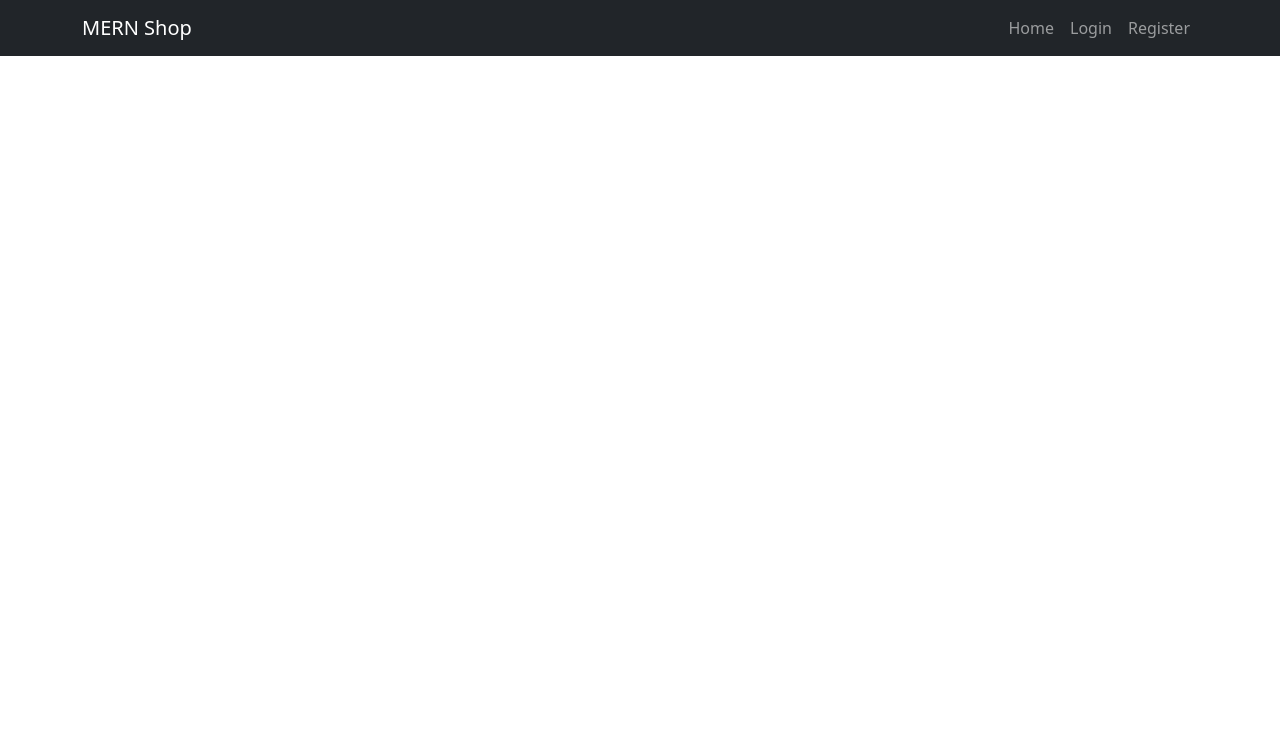
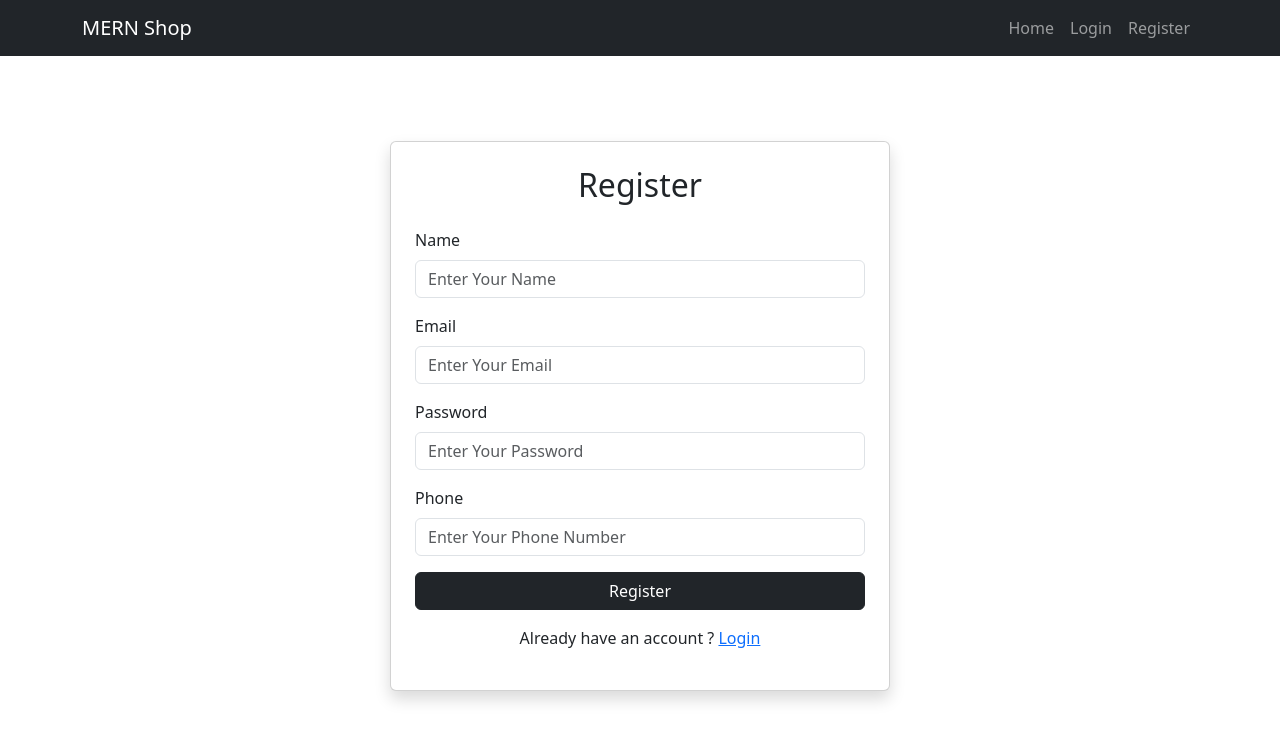
Before and after one commit to amitdabhi01/E-Commerce-MERN, a React (Vite) app in the folder frontend/: page /register in a window 1280 px wide. Shown: the top 740 px of the page. Built offline with nearby package versions, Linux system fonts and the light colour scheme.

Commit message:
register and login done

```diff
--- /dev/null
+++ b/frontend/Pages/Login.jsx
@@ -0,0 +1,76 @@
+import { useState } from "react";
+
+import { Container, Form, Button, Card } from "react-bootstrap";
+
+import { Link, useNavigate } from "react-router-dom";
+
+import API from "../Services/api.js";
+
+function Login() {
+  const navigate = useNavigate();
+
+  const [fromData, setFromData] = useState({
+    email: "",
+    password: "",
+  });
+
+  const handleChange = (e) => {
+    setFromData({
+      ...fromData,
+      [e.target.name]: e.target.value,
+    });
+  };
+
+  const handleSubmit = async (e) => {
+    e.preventDefault();
+
+    try {
+      const res = await API.post("/user/login", fromData);
+
+      localStorage.setItem("token", res.data.token);
+
+      alert("Login Successfully");
+
+      navigate("/");
+    } catch (error) {
+      alert(error.response.data.message);
+    }
+  };
+
+  return (
+    <Container className="d-flex justify-content-center mt-5">
+      <Card className="p-4 shadow " style={{ width: "450px" }}>
+        <h2>Login</h2>
+
+        <Form onSubmit={handleSubmit}>
+          <Form.Group className="mb-3">
+            <Form.Control
+              type="email"
+              placeholder="Enter Email"
+              name="email"
+              onChange={handleChange}
+            />
+          </Form.Group>
+
+          <Form.Group className="mb-3">
+            <Form.Control
+              type="password"
+              placeholder="Enter Your Password"
+              name="password"
+              onChange={handleChange}
+            />
+          </Form.Group>
+
+          <Button type="submit" variant="dark" className="w-100">
+            Login
+          </Button>
+        </Form>
+        <p className="mt-3 text-center">
+          No account ? <Link to="/register">Register</Link>
+        </p>
+      </Card>
+    </Container>
+  );
+}
+
+export default Login;
--- /dev/null
+++ b/frontend/Pages/Register.jsx
@@ -0,0 +1,110 @@
+import { useState } from "react";
+
+import { Container, Form, Button, Card } from "react-bootstrap";
+
+import { useNavigate, Link } from "react-router-dom";
+
+import API from "../Services/api.js";
+
+function Register() {
+  const navigate = useNavigate();
+
+  const [formData, setFromData] = useState({
+    name: "",
+    email: "",
+    password: "",
+    phone: "",
+  });
+
+  const handleChange = (e) => {
+    setFromData({
+      ...formData,
+      [e.target.name]: e.target.value,
+    });
+  };
+
+  const handleSubmit = async (e) => {
+    e.preventDefault();
+    try {
+      const res = await API.post("/user/register", formData);
+
+      alert("Registered Successfully");
+
+      navigate("/login");
+    } catch (error) {
+      alert(error.data.message);
+    }
+  };
+
+  return (
+    <Container
+      className="d-flex justify-content-center align-items-center"
+      style={{ minHeight: "90vh" }}
+    >
+      <Card style={{ width: "500px" }} className="p-4 shadow">
+        <h2 className="text-center mb-4">Register</h2>
+
+        <Form onSubmit={handleSubmit}>
+          <Form.Group className="mb-3">
+            <Form.Label>Name</Form.Label>
+
+            <Form.Control
+              type="text"
+              placeholder="Enter Your Name"
+              name="name"
+              onChange={handleChange}
+              required
+            />
+          </Form.Group>
+
+          <Form.Group className="mb-3">
+            <Form.Label>Email</Form.Label>
+
+            <Form.Control
+              type="email"
+              placeholder="Enter Your Email"
+              name="email"
+              onChange={handleChange}
+              required
+            />
+          </Form.Group>
+
+          <Form.Group className="mb-3">
+            <Form.Label>Password</Form.Label>
+
+            <Form.Control
+              type="password"
+              placeholder="Enter Your Password"
+              name="password"
+              onChange={handleChange}
+              required
+            />
+          </Form.Group>
+
+          <Form.Group className="mb-3">
+            <Form.Label>Phone</Form.Label>
+
+            <Form.Control
+              type="text"
+              placeholder="Enter Your Phone Number"
+              name="phone"
+              onChange={handleChange}
+              required
+            />
+          </Form.Group>
+
+            <Button type="submit" variant="dark" className="w-100">
+              Register
+            </Button>
+
+            <p className="mt-3 text-center">
+              Already have an account ? {""}
+              <Link to="/login">Login</Link>
+            </p>
+        </Form>
+      </Card>
+    </Container>
+  );
+}
+
+export default Register;
--- a/frontend/src/App.jsx
+++ b/frontend/src/App.jsx
@@ -5,6 +5,8 @@ import NavbarComponent from "../Components/NavbarComponent";
 
 import Home from "../Pages/Home.jsx";
 import Login from "../Pages/Login.jsx";
+import Register from "../Pages/Register.jsx";
+
 
 const App = () => {
   return (
@@ -16,7 +18,7 @@ const App = () => {
 
         <Route path="/login" element={<Login/>}></Route>
 
-        <Route path="/login"></Route>
+        <Route path="/register" element={<Register/>}></Route>
       </Routes>
     </BrowserRouter>
   );
```
Also changed, not shown: frontend/Pages/ProductDetails.jsx (added).
